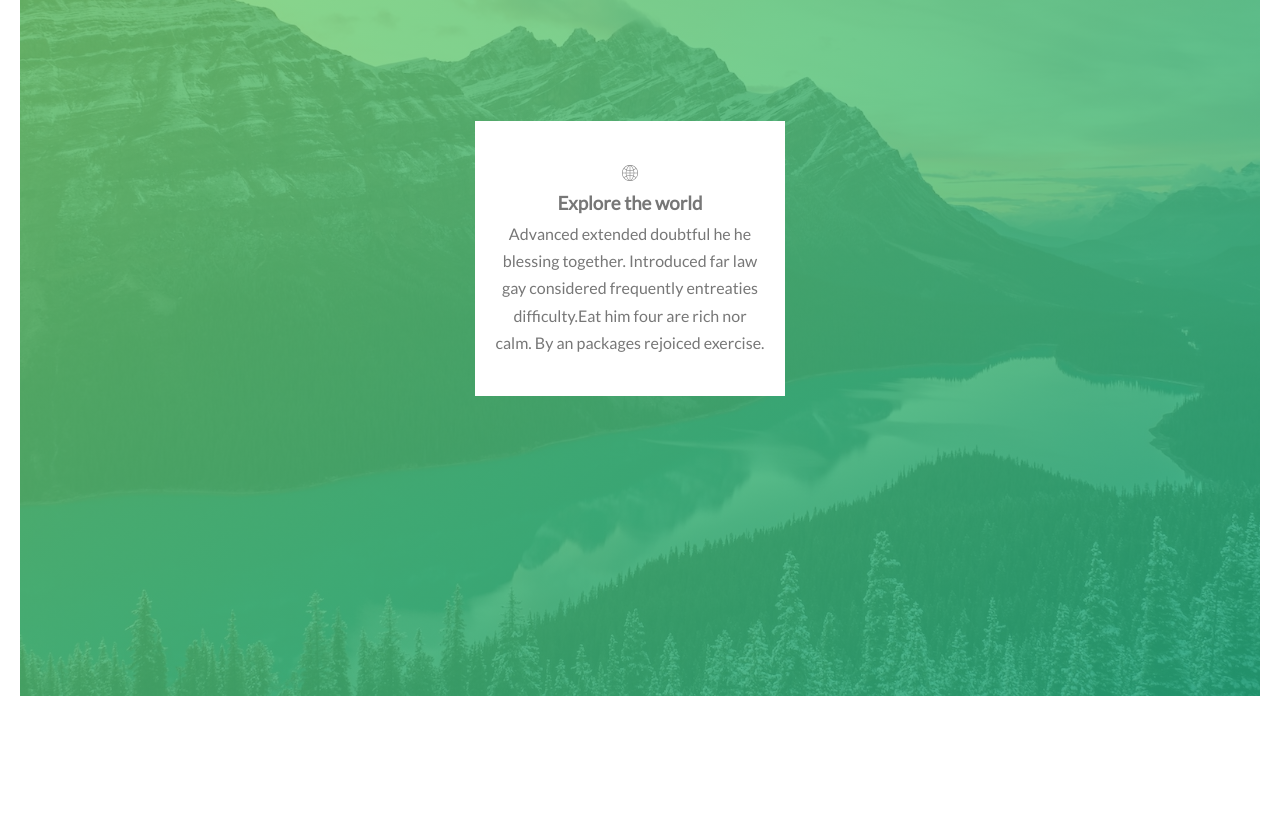
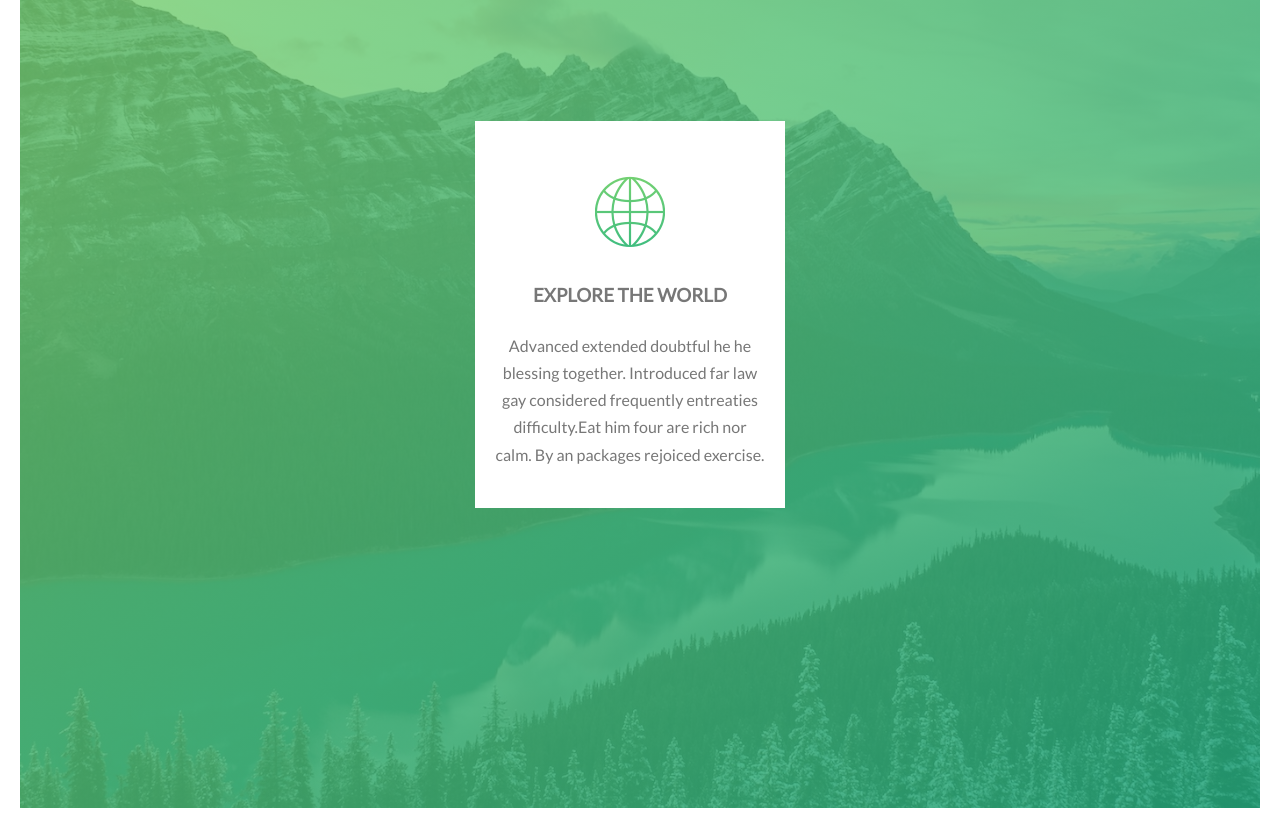
Before and after one commit to iddimsangi/css-tours, a website: page index.html in a window 1280 px wide. Shown: the part 1919-2747 px from the top of the page. Before the commit the page ends 2635 px from the top, so only its background shows below. Drawn offline with Linux system fonts and the light colour scheme.

Commit message:
improve: style icon and card

```diff
--- a/index.html
+++ b/index.html
@@ -63,8 +63,8 @@
       </div>
     </section>
     <section class="section-feature">
-      <div class="section-feature--box">
-        <i class="section-feature--icon icon-basic-world"> </i>
+      <div class="section-feature-box">
+        <i class="section-feature-box--icon icon-basic-world"> </i>
         <h3>Explore the world</h3>
         <p>
           Advanced extended doubtful he he blessing together. Introduced far law
--- a/sass/layout/_feature.scss
+++ b/sass/layout/_feature.scss
@@ -11,11 +11,22 @@
   display: flex;
   justify-content: center;
 
-  &--box{
+  &-box {
     background-color: #fff;
     width: 25%;
     padding: 4rem 2rem;
     text-align: center;
     margin-right: 2rem;
+    &--icon {
+      font-size: 7rem;
+      display: inline-block;
+      background-image: linear-gradient($color-light-green, $color-dark-green);
+      -webkit-background-clip: text;
+      color: transparent;
+    }
+    h3 {
+      text-transform: uppercase;
+      margin-bottom: 2rem;
+    }
   }
 }
```
Also changed, not shown: css/style.css.
